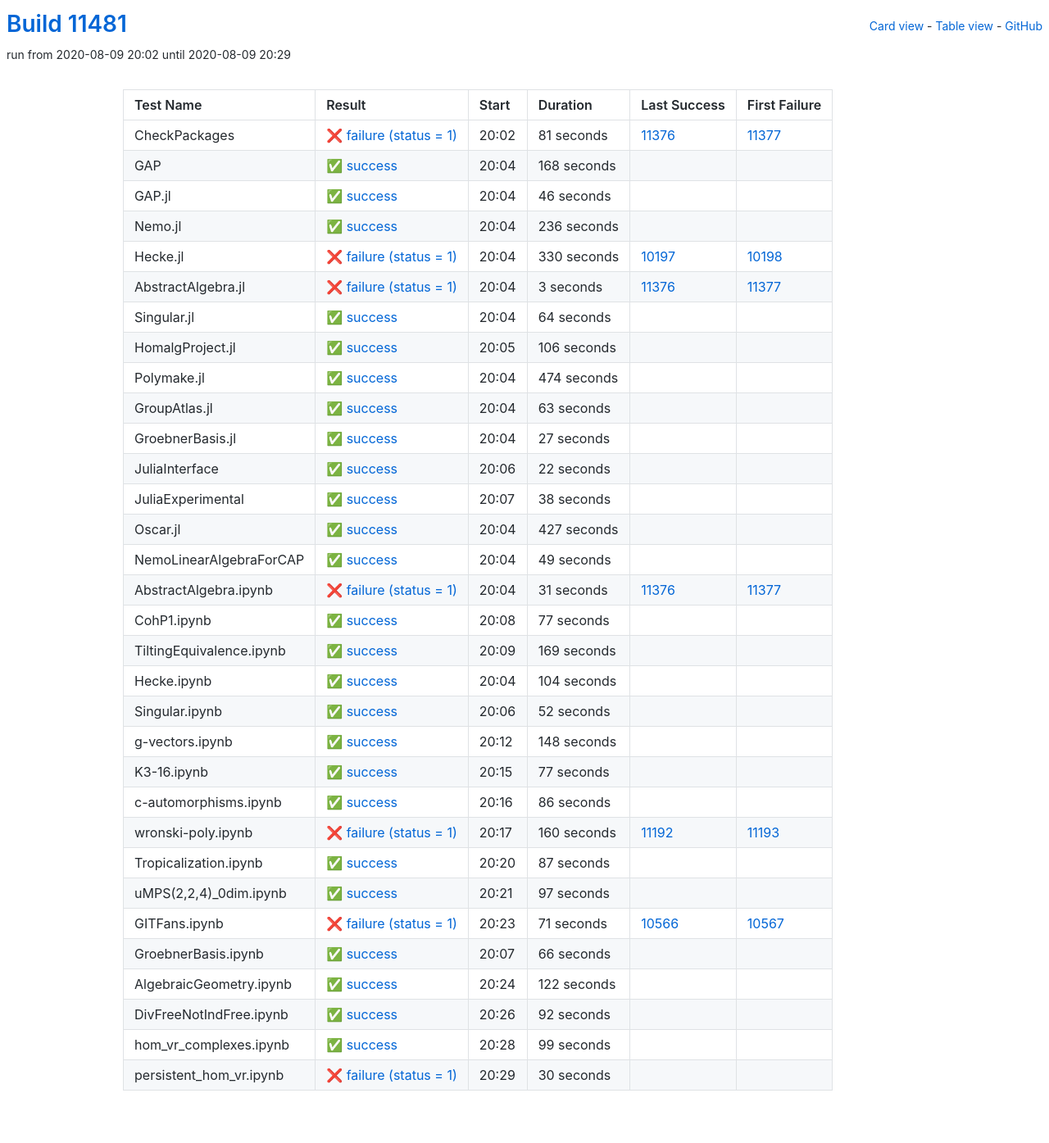
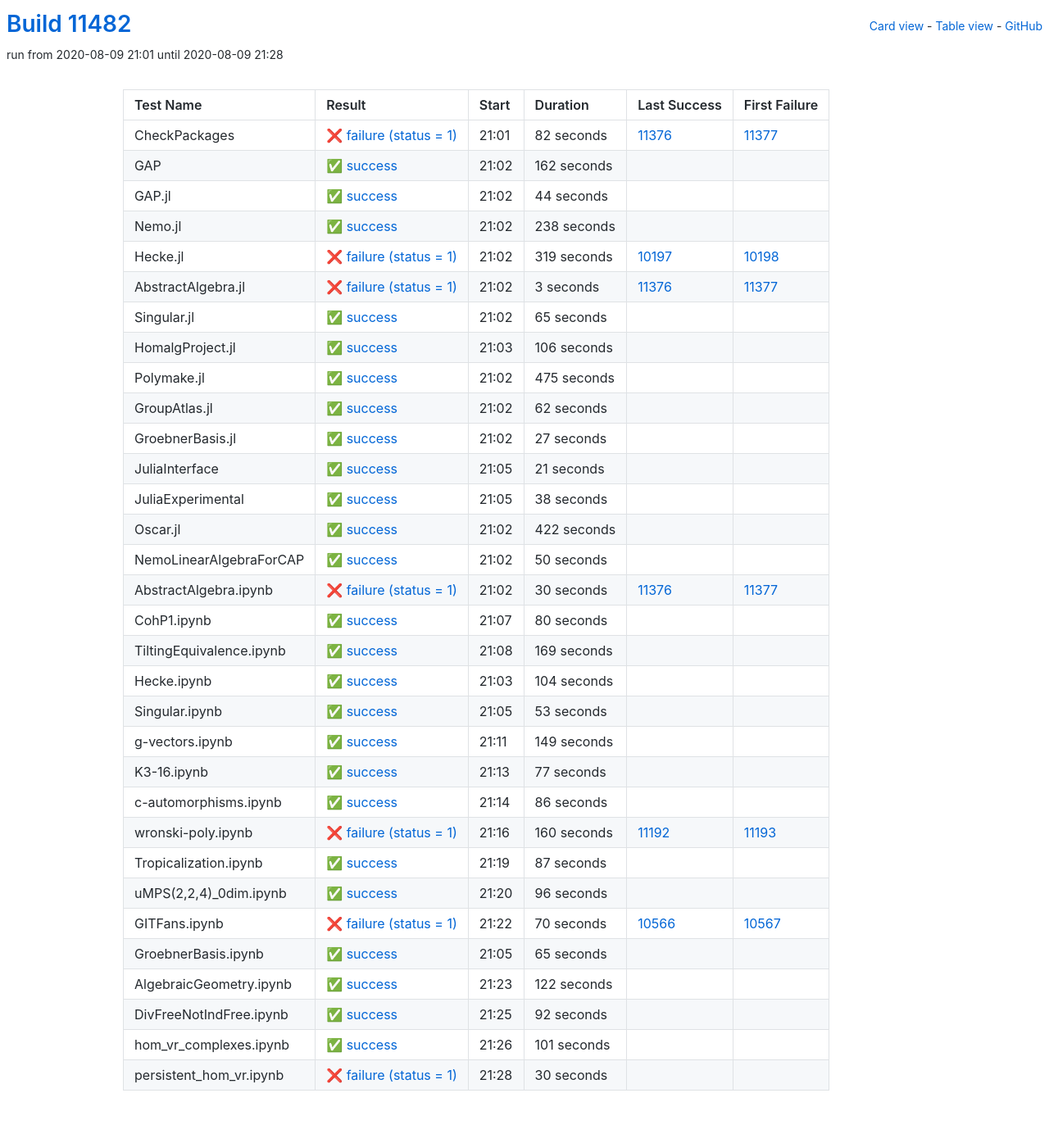
Before and after one commit to oscar-system/oscar-ci-status, a Jekyll site: the page built from table.html, in a window 1280 px wide. Shown: the whole page at 82% size. Built offline with Jekyll 4.4.1, drawn with Linux system fonts in a browser that asks for light colours.

Commit message:
Build #11482

```diff
--- a/_data/ci.yml
+++ b/_data/ci.yml
@@ -1,6 +1,6 @@
 ---
-build: 11481
-build_url: https://oscarci.mathematik.uni-kl.de/job/oscar/11481/
+build: 11482
+build_url: https://oscarci.mathematik.uni-kl.de/job/oscar/11482/
 job: oscar
 organization: oscar-system
 repo: oscar-ci-status
@@ -8,68 +8,68 @@
 tests:
 - name: CheckPackages
   id: checkpackages
-  log: https://oscarci.mathematik.uni-kl.de/job/oscar/11481/artifact/logs/build-11481/CheckPackages.log
-  start: 2020-08-09 20:02
+  log: https://oscarci.mathematik.uni-kl.de/job/oscar/11482/artifact/logs/build-11482/CheckPackages.log
+  start: 2020-08-09 21:01
   success: false
   exitcode: 1
   status: failure
-  duration: 81
+  duration: 82
   last_success: 11376
   last_success_url: https://oscarci.mathematik.uni-kl.de/job/oscar/11376/
   first_failure: 11377
   first_failure_url: https://oscarci.mathematik.uni-kl.de/job/oscar/11377/
 - name: GAP
   id: gap
-  log: https://oscarci.mathematik.uni-kl.de/job/oscar/11481/artifact/logs/build-11481/GAP.log
-  start: 2020-08-09 20:04
+  log: https://oscarci.mathematik.uni-kl.de/job/oscar/11482/artifact/logs/build-11482/GAP.log
+  start: 2020-08-09 21:02
   success: true
   exitcode: 0
   status: success
-  duration: 168
+  duration: 162
   last_success: false
   last_success_url:
   first_failure: false
   first_failure_url:
 - name: GAP.jl
   id: gap-jl
-  log: https://oscarci.mathematik.uni-kl.de/job/oscar/11481/artifact/logs/build-11481/GAP.jl.log
-  start: 2020-08-09 20:04
+  log: https://oscarci.mathematik.uni-kl.de/job/oscar/11482/artifact/logs/build-11482/GAP.jl.log
+  start: 2020-08-09 21:02
   success: true
   exitcode: 0
   status: success
-  duration: 46
+  duration: 44
   last_success: false
   last_success_url:
   first_failure: false
   first_failure_url:
 - name: Nemo.jl
   id: nemo-jl
-  log: https://oscarci.mathematik.uni-kl.de/job/oscar/11481/artifact/logs/build-11481/Nemo.jl.log
-  start: 2020-08-09 20:04
+  log: https://oscarci.mathematik.uni-kl.de/job/oscar/11482/artifact/logs/build-11482/Nemo.jl.log
+  start: 2020-08-09 21:02
   success: true
   exitcode: 0
   status: success
-  duration: 236
+  duration: 238
   last_success: false
   last_success_url:
   first_failure: false
   first_failure_url:
 - name: Hecke.jl
   id: hecke-jl
-  log: https://oscarci.mathematik.uni-kl.de/job/oscar/11481/artifact/logs/build-11481/Hecke.jl.log
-  start: 2020-08-09 20:04
+  log: https://oscarci.mathematik.uni-kl.de/job/oscar/11482/artifact/logs/build-11482/Hecke.jl.log
+  start: 2020-08-09 21:02
   success: false
   exitcode: 1
   status: failure
-  duration: 330
+  duration: 319
   last_success: 10197
   last_success_url: https://oscarci.mathematik.uni-kl.de/job/oscar/10197/
   first_failure: 10198
   first_failure_url: https://oscarci.mathematik.uni-kl.de/job/oscar/10198/
 - name: AbstractAlgebra.jl
   id: abstractalgebra-jl
-  log: https://oscarci.mathematik.uni-kl.de/job/oscar/11481/artifact/logs/build-11481/AbstractAlgebra.jl.log
-  start: 2020-08-09 20:04
+  log: https://oscarci.mathematik.uni-kl.de/job/oscar/11482/artifact/logs/build-11482/AbstractAlgebra.jl.log
+  start: 2020-08-09 21:02
   success: false
   exitcode: 1
   status: failure
@@ -80,20 +80,20 @@
   first_failure_url: https://oscarci.mathematik.uni-kl.de/job/oscar/11377/
 - name: Singular.jl
   id: singular-jl
-  log: https://oscarci.mathematik.uni-kl.de/job/oscar/11481/artifact/logs/build-11481/Singular.jl.log
-  start: 2020-08-09 20:04
+  log: https://oscarci.mathematik.uni-kl.de/job/oscar/11482/artifact/logs/build-11482/Singular.jl.log
+  start: 2020-08-09 21:02
   success: true
   exitcode: 0
   status: success
-  duration: 64
+  duration: 65
   last_success: false
   last_success_url:
   first_failure: false
   first_failure_url:
 - name: HomalgProject.jl
   id: homalgproject-jl
-  log: https://oscarci.mathematik.uni-kl.de/job/oscar/11481/artifact/logs/build-11481/HomalgProject.jl.log
-  start: 2020-08-09 20:05
+  log: https://oscarci.mathematik.uni-kl.de/job/oscar/11482/artifact/logs/build-11482/HomalgProject.jl.log
+  start: 2020-08-09 21:03
   success: true
   exitcode: 0
   status: success
@@ -104,32 +104,32 @@
   first_failure_url:
 - name: Polymake.jl
   id: polymake-jl
-  log: https://oscarci.mathematik.uni-kl.de/job/oscar/11481/artifact/logs/build-11481/Polymake.jl.log
-  start: 2020-08-09 20:04
+  log: https://oscarci.mathematik.uni-kl.de/job/oscar/11482/artifact/logs/build-11482/Polymake.jl.log
+  start: 2020-08-09 21:02
   success: true
   exitcode: 0
   status: success
-  duration: 474
+  duration: 475
   last_success: false
   last_success_url:
   first_failure: false
   first_failure_url:
 - name: GroupAtlas.jl
   id: groupatlas-jl
-  log: https://oscarci.mathematik.uni-kl.de/job/oscar/11481/artifact/logs/build-11481/GroupAtlas.jl.log
-  start: 2020-08-09 20:04
+  log: https://oscarci.mathematik.uni-kl.de/job/oscar/11482/artifact/logs/build-11482/GroupAtlas.jl.log
+  start: 2020-08-09 21:02
   success: true
   exitcode: 0
   status: success
-  duration: 63
+  duration: 62
   last_success: false
   last_success_url:
   first_failure: false
   first_failure_url:
 - name: GroebnerBasis.jl
   id: groebnerbasis-jl
-  log: https://oscarci.mathematik.uni-kl.de/job/oscar/11481/artifact/logs/build-11481/GroebnerBasis.jl.log
-  start: 2020-08-09 20:04
+  log: https://oscarci.mathematik.uni-kl.de/job/oscar/11482/artifact/logs/build-11482/GroebnerBasis.jl.log
+  start: 2020-08-09 21:02
   success: true
   exitcode: 0
   status: success
@@ -140,20 +140,20 @@
   first_failure_url:
 - name: JuliaInterface
   id: juliainterface
-  log: https://oscarci.mathematik.uni-kl.de/job/oscar/11481/artifact/logs/build-11481/JuliaInterface.log
-  start: 2020-08-09 20:06
+  log: https://oscarci.mathematik.uni-kl.de/job/oscar/11482/artifact/logs/build-11482/JuliaInterface.log
+  start: 2020-08-09 21:05
   success: true
   exitcode: 0
   status: success
-  duration: 22
+  duration: 21
   last_success: false
   last_success_url:
   first_failure: false
   first_failure_url:
 - name: JuliaExperimental
   id: juliaexperimental
-  log: https://oscarci.mathematik.uni-kl.de/job/oscar/11481/artifact/logs/build-11481/JuliaExperimental.log
-  start: 2020-08-09 20:07
+  log: https://oscarci.mathematik.uni-kl.de/job/oscar/11482/artifact/logs/build-11482/JuliaExperimental.log
+  start: 2020-08-09 21:05
   success: true
   exitcode: 0
   status: success
@@ -164,56 +164,56 @@
   first_failure_url:
 - name: Oscar.jl
   id: oscar-jl
-  log: https://oscarci.mathematik.uni-kl.de/job/oscar/11481/artifact/logs/build-11481/Oscar.jl.log
-  start: 2020-08-09 20:04
+  log: https://oscarci.mathematik.uni-kl.de/job/oscar/11482/artifact/logs/build-11482/Oscar.jl.log
+  start: 2020-08-09 21:02
   success: true
   exitcode: 0
   status: success
-  duration: 427
+  duration: 422
   last_success: false
   last_success_url:
   first_failure: false
   first_failure_url:
 - name: NemoLinearAlgebraForCAP
   id: nemolinearalgebraforcap
-  log: https://oscarci.mathematik.uni-kl.de/job/oscar/11481/artifact/logs/build-11481/NemoLinearAlgebraForCAP.log
-  start: 2020-08-09 20:04
+  log: https://oscarci.mathematik.uni-kl.de/job/oscar/11482/artifact/logs/build-11482/NemoLinearAlgebraForCAP.log
+  start: 2020-08-09 21:02
   success: true
   exitcode: 0
   status: success
-  duration: 49
+  duration: 50
   last_success: false
   last_success_url:
   first_failure: false
   first_failure_url:
 - name: AbstractAlgebra.ipynb
   id: abstractalgebra-ipynb
-  log: https://oscarci.mathematik.uni-kl.de/job/oscar/11481/artifact/logs/build-11481/AbstractAlgebra.ipynb.log
-  start: 2020-08-09 20:04
+  log: https://oscarci.mathematik.uni-kl.de/job/oscar/11482/artifact/logs/build-11482/AbstractAlgebra.ipynb.log
+  start: 2020-08-09 21:02
   success: false
   exitcode: 1
   status: failure
-  duration: 31
+  duration: 30
   last_success: 11376
   last_success_url: https://oscarci.mathematik.uni-kl.de/job/oscar/11376/
   first_failure: 11377
   first_failure_url: https://oscarci.mathematik.uni-kl.de/job/oscar/11377/
 - name: CohP1.ipynb
   id: cohp1-ipynb
-  log: https://oscarci.mathematik.uni-kl.de/job/oscar/11481/artifact/logs/build-11481/CohP1.ipynb.log
-  start: 2020-08-09 20:08
+  log: https://oscarci.mathematik.uni-kl.de/job/oscar/11482/artifact/logs/build-11482/CohP1.ipynb.log
+  start: 2020-08-09 21:07
   success: true
   exitcode: 0
   status: success
-  duration: 77
+  duration: 80
   last_success: false
   last_success_url:
   first_failure: false
   first_failure_url:
 - name: TiltingEquivalence.ipynb
   id: tiltingequivalence-ipynb
-  log: https://oscarci.mathematik.uni-kl.de/job/oscar/11481/artifact/logs/build-11481/TiltingEquivalence.ipynb.log
-  start: 2020-08-09 20:09
+  log: https://oscarci.mathematik.uni-kl.de/job/oscar/11482/artifact/logs/build-11482/TiltingEquivalence.ipynb.log
+  start: 2020-08-09 21:08
   success: true
   exitcode: 0
   status: success
@@ -224,8 +224,8 @@
   first_failure_url:
 - name: Hecke.ipynb
   id: hecke-ipynb
-  log: https://oscarci.mathematik.uni-kl.de/job/oscar/11481/artifact/logs/build-11481/Hecke.ipynb.log
-  start: 2020-08-09 20:04
+  log: https://oscarci.mathematik.uni-kl.de/job/oscar/11482/artifact/logs/build-11482/Hecke.ipynb.log
+  start: 2020-08-09 21:03
   success: true
   exitcode: 0
   status: success
@@ -236,32 +236,32 @@
   first_failure_url:
 - name: Singular.ipynb
   id: singular-ipynb
-  log: https://oscarci.mathematik.uni-kl.de/job/oscar/11481/artifact/logs/build-11481/Singular.ipynb.log
-  start: 2020-08-09 20:06
+  log: https://oscarci.mathematik.uni-kl.de/job/oscar/11482/artifact/logs/build-11482/Singular.ipynb.log
+  start: 2020-08-09 21:05
   success: true
   exitcode: 0
   status: success
-  duration: 52
+  duration: 53
   last_success: false
   last_success_url:
   first_failure: false
   first_failure_url:
 - name: g-vectors.ipynb
   id: g-vectors-ipynb
-  log: https://oscarci.mathematik.uni-kl.de/job/oscar/11481/artifact/logs/build-11481/g-vectors.ipynb.log
-  start: 2020-08-09 20:12
+  log: https://oscarci.mathematik.uni-kl.de/job/oscar/11482/artifact/logs/build-11482/g-vectors.ipynb.log
+  start: 2020-08-09 21:11
   success: true
   exitcode: 0
   status: success
-  duration: 148
+  duration: 149
   last_success: false
   last_success_url:
   first_failure: false
   first_failure_url:
 - name: K3-16.ipynb
   id: k3-16-ipynb
-  log: https://oscarci.mathematik.uni-kl.de/job/oscar/11481/artifact/logs/build-11481/K3-16.ipynb.log
-  start: 2020-08-09 20:15
+  log: https://oscarci.mathematik.uni-kl.de/job/oscar/11482/artifact/logs/build-11482/K3-16.ipynb.log
+  start: 2020-08-09 21:13
   success: true
   exitcode: 0
   status: success
@@ -272,8 +272,8 @@
   first_failure_url:
 - name: c-automorphisms.ipynb
   id: c-automorphisms-ipynb
-  log: https://oscarci.mathematik.uni-kl.de/job/oscar/11481/artifact/logs/build-11481/c-automorphisms.ipynb.log
-  start: 2020-08-09 20:16
+  log: https://oscarci.mathematik.uni-kl.de/job/oscar/11482/artifact/logs/build-11482/c-automorphisms.ipynb.log
+  start: 2020-08-09 21:14
   success: true
   exitcode: 0
   status: success
@@ -284,8 +284,8 @@
   first_failure_url:
 - name: wronski-poly.ipynb
   id: wronski-poly-ipynb
-  log: https://oscarci.mathematik.uni-kl.de/job/oscar/11481/artifact/logs/build-11481/wronski-poly.ipynb.log
-  start: 2020-08-09 20:17
+  log: https://oscarci.mathematik.uni-kl.de/job/oscar/11482/artifact/logs/build-11482/wronski-poly.ipynb.log
+  start: 2020-08-09 21:16
   success: false
   exitcode: 1
   status: failure
@@ -296,8 +296,8 @@
   first_failure_url: https://oscarci.mathematik.uni-kl.de/job/oscar/11193/
 - name: Tropicalization.ipynb
   id: tropicalization-ipynb
-  log: https://oscarci.mathematik.uni-kl.de/job/oscar/11481/artifact/logs/build-11481/Tropicalization.ipynb.log
-  start: 2020-08-09 20:20
+  log: https://oscarci.mathematik.uni-kl.de/job/oscar/11482/artifact/logs/build-11482/Tropicalization.ipynb.log
+  start: 2020-08-09 21:19
   success: true
   exitcode: 0
   status: success
@@ -308,44 +308,44 @@
   first_failure_url:
 - name: uMPS(2,2,4)_0dim.ipynb
   id: umps-2-2-4-0dim-ipynb
-  log: https://oscarci.mathematik.uni-kl.de/job/oscar/11481/artifact/logs/build-11481/uMPS-2-2-4-_0dim.ipynb.log
-  start: 2020-08-09 20:21
+  log: https://oscarci.mathematik.uni-kl.de/job/oscar/11482/artifact/logs/build-11482/uMPS-2-2-4-_0dim.ipynb.log
+  start: 2020-08-09 21:20
   success: true
   exitcode: 0
   status: success
-  duration: 97
+  duration: 96
   last_success: false
   last_success_url:
   first_failure: false
   first_failure_url:
 - name: GITFans.ipynb
   id: gitfans-ipynb
-  log: https://oscarci.mathematik.uni-kl.de/job/oscar/11481/artifact/logs/build-11481/GITFans.ipynb.log
-  start: 2020-08-09 20:23
+  log: https://oscarci.mathematik.uni-kl.de/job/oscar/11482/artifact/logs/build-11482/GITFans.ipynb.log
+  start: 2020-08-09 21:22
   success: false
   exitcode: 1
   status: failure
-  duration: 71
+  duration: 70
   last_success: 10566
   last_success_url: https://oscarci.mathematik.uni-kl.de/job/oscar/10566/
   first_failure: 10567
   first_failure_url: https://oscarci.mathematik.uni-kl.de/job/oscar/10567/
 - name: GroebnerBasis.ipynb
   id: groebnerbasis-ipynb
-  log: https://oscarci.mathematik.uni-kl.de/job/oscar/11481/artifact/logs/build-11481/GroebnerBasis.ipynb.log
-  start: 2020-08-09 20:07
+  log: https://oscarci.mathematik.uni-kl.de/job/oscar/11482/artifact/logs/build-11482/GroebnerBasis.ipynb.log
+  start: 2020-08-09 21:05
   success: true
   exitcode: 0
   status: success
-  duration: 66
+  duration: 65
   last_success: false
   last_success_url:
   first_failure: false
   first_failure_url:
 - name: AlgebraicGeometry.ipynb
   id: algebraicgeometry-ipynb
-  log: https://oscarci.mathematik.uni-kl.de/job/oscar/11481/artifact/logs/build-11481/AlgebraicGeometry.ipynb.log
-  start: 2020-08-09 20:24
+  log: https://oscarci.mathematik.uni-kl.de/job/oscar/11482/artifact/logs/build-11482/AlgebraicGeometry.ipynb.log
+  start: 2020-08-09 21:23
   success: true
   exitcode: 0
   status: success
@@ -356,8 +356,8 @@
   first_failure_url:
 - name: DivFreeNotIndFree.ipynb
   id: divfreenotindfree-ipynb
-  log: https://oscarci.mathematik.uni-kl.de/job/oscar/11481/artifact/logs/build-11481/DivFreeNotIndFree.ipynb.log
-  start: 2020-08-09 20:26
+  log: https://oscarci.mathematik.uni-kl.de/job/oscar/11482/artifact/logs/build-11482/DivFreeNotIndFree.ipynb.log
+  start: 2020-08-09 21:25
   success: true
   exitcode: 0
   status: success
@@ -368,20 +368,20 @@
   first_failure_url:
 - name: hom_vr_complexes.ipynb
   id: hom-vr-complexes-ipynb
-  log: https://oscarci.mathematik.uni-kl.de/job/oscar/11481/artifact/logs/build-11481/hom_vr_complexes.ipynb.log
-  start: 2020-08-09 20:28
+  log: https://oscarci.mathematik.uni-kl.de/job/oscar/11482/artifact/logs/build-11482/hom_vr_complexes.ipynb.log
+  start: 2020-08-09 21:26
   success: true
   exitcode: 0
   status: success
-  duration: 99
+  duration: 101
   last_success: false
   last_success_url:
   first_failure: false
   first_failure_url:
 - name: persistent_hom_vr.ipynb
   id: persistent-hom-vr-ipynb
-  log: https://oscarci.mathematik.uni-kl.de/job/oscar/11481/artifact/logs/build-11481/persistent_hom_vr.ipynb.log
-  start: 2020-08-09 20:29
+  log: https://oscarci.mathematik.uni-kl.de/job/oscar/11482/artifact/logs/build-11482/persistent_hom_vr.ipynb.log
+  start: 2020-08-09 21:28
   success: false
   exitcode: 1
   status: failure
```
Also changed, not shown: README.md.
